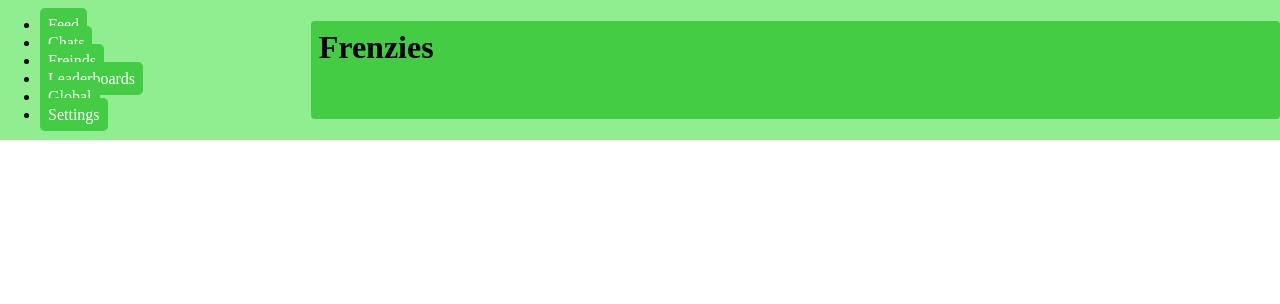
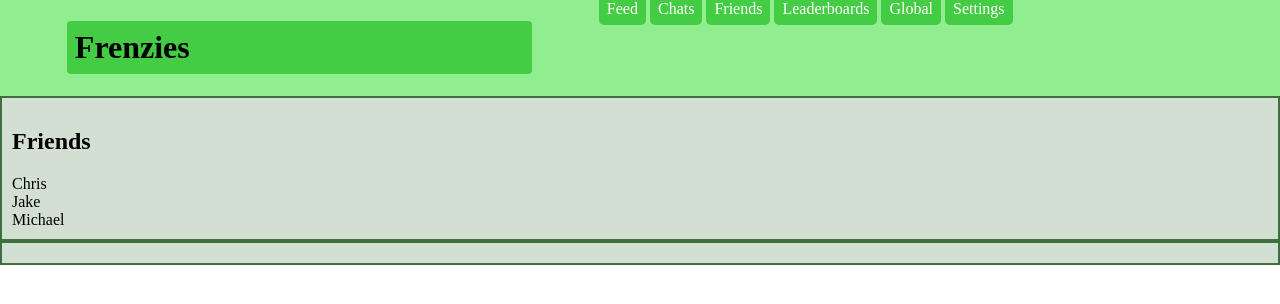
Before and after one commit to JacobGathof/10-Second-Frenzy, a plain HTML site: page chats.html in a window 1280 px wide. Drawn offline with Linux system fonts and the light colour scheme.

Commit message:
adding color.txt and chat changes

```diff
--- a/chats.html
+++ b/chats.html
@@ -5,7 +5,8 @@
     <meta name="viewport" content="width=device-width, initial-scale=1.0">
     <meta http-equiv="X-UA-Compatible" content="ie=edge">
     <link rel="stylesheet" type="text/css" href="css/infrastructure.css">
-    <title>Welcome to10 Second Frenzy</title>
+    <link rel="stylesheet" type="text/css" href="css/chats.css">
+    <title>Welcome to 10 Second Frenzy</title>
 </head>
 <body>
     <!--
@@ -21,23 +22,49 @@
         <!--
             start navigation menu
         -->
-        <ul class="nav-list">
-            <li><a class="nav" href="homefeed.html">Feed</a></li>
-            <li><a class="nav" href="">Chats</a></li>
-            <li><a class="nav" href="friends.html">Freinds</a></li>
-            <li><a class="nav" href="">Leaderboards</a></li>
-            <li><a class="nav" href="">Global</a></li>
-            <li><a class="nav" href="">Settings</a></li>
-        </ul>
+        <div id="navlist">
+            <a class="nav" href="index.html">Feed</a>
+            <a class="nav" href="">Chats</a>
+            <a class="nav" href="friends.html">Friends</a>
+            <a class="nav" href="">Leaderboards</a>
+            <a class="nav" href="">Global</a>
+            <a class="nav" href="">Settings</a>
+        </div>
         <!--
 
         -->
 
-    </div>
-    <div>
+    </div> <!-- end "header" div-->
+    <div class-"content-container">
         <!--
             content div for e
         -->
+        <div class="friends-list">
+            <!--
+             friends-list has a Friends header and the list of friends below it
+            -->
+            <div class="friends-list-header">
+                <h2>Friends</h2>
+            </div>
+
+            <div class="friends-list-content">
+                <div class="chat-link">
+                    Chris
+                </div>
+                <div class="chat-link">
+                    Jake
+                </div>
+                <div class="chat-link">
+                    Michael
+                </div>
+            </div>
+        </div>
+
+        <div class="chat-window">
+            <!--
+                content will be the name of friend and chat messages
+            -->
+        </div>
     </div>
 </body>
 </html>
--- /dev/null
+++ b/css/chats.css
@@ -0,0 +1,31 @@
+:root{
+    --shade-0: #7EA57E;	/* Main Primary color */
+    --shade-1: #D3DFD3;
+    --shade-2: #A8C3A8;
+    --shade-3: #5B8B5B;
+    --shade-4: #3D703D;
+}
+.content-container{
+    display: grid;
+    grid-template-rows: auto auto auto auto auto auto auto auto auto auto auto auto ;
+    grid-template-columns: 4% 20% 4% 20% 4% 20% 4% 20% 4%;
+    align-items: stretch;
+}
+.friends-list{
+    padding: 10px;
+    grid-row: 2 / 12;
+    grid-column: 2 / 3;
+
+    background-color: var(--shade-1);
+    border: 2px solid var(--shade-4);
+}
+
+.chat-window{
+    padding: 10px;
+
+    grid-row: 2 / 12;
+    grid-column: 4 / 5;
+
+    background-color: var(--shade-1);
+    border: 2px solid var(--shade-4);
+}
--- a/css/infrastructure.css
+++ b/css/infrastructure.css
@@ -1,3 +1,11 @@
+:root{
+    --shade-1: #81B181;
+    --shade-2: #579057;
+    --shade-3: #3C743C;
+    --shade-4: #235E23;
+    --shade-5: #104710;
+}
+
 body{
     margin: 0;
     padding: 0;
```
Also changed, not shown: colors.txt (added, +15 -0 lines).
